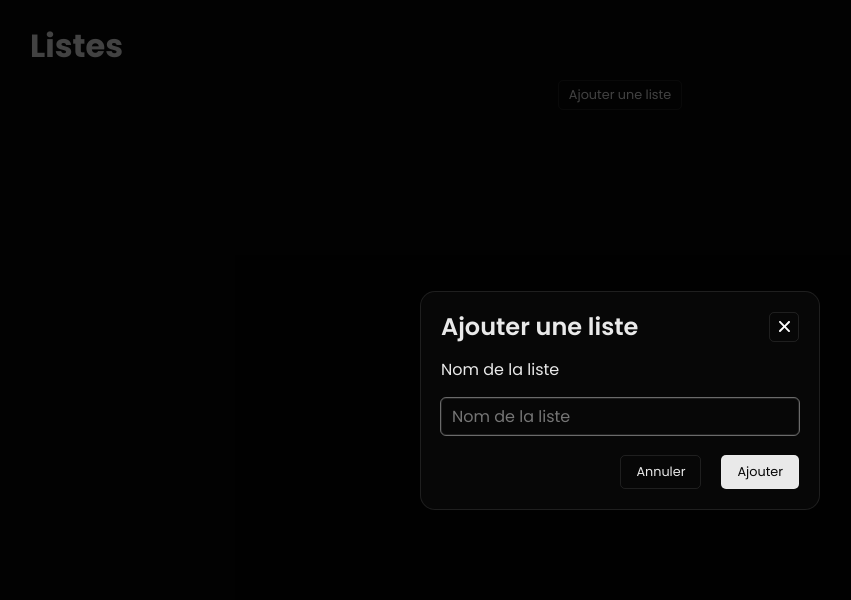
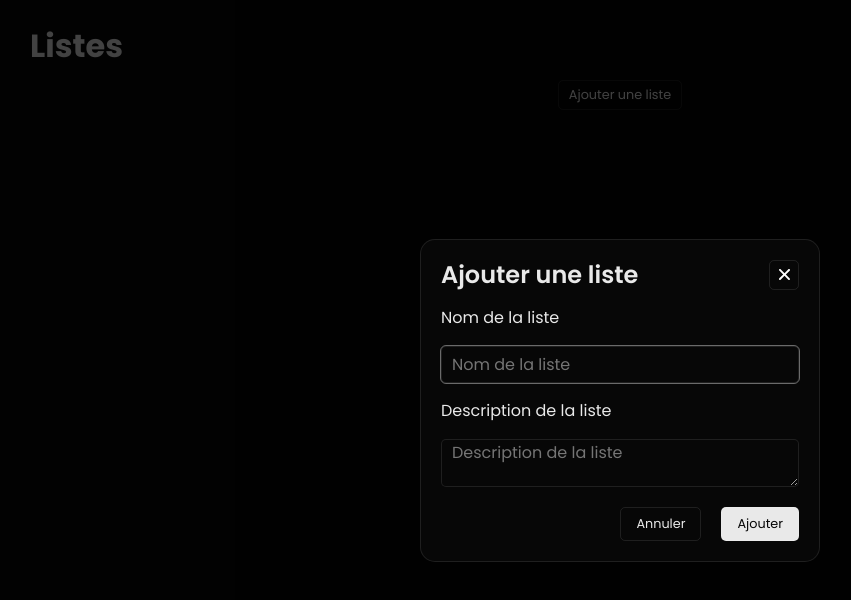
Before and after one commit to Ruben-DC/vueLists, a Vue app: page / in a window 1280 px wide. Both pictures are taken after a click on the button "Ajouter une liste". Shown: the top 600 px of the page, without its empty margins (20-871 px from the left). Built offline with nearby package versions, Linux system fonts and the light colour scheme.

Commit message:
Refactor modal components and add item and list descriptions

```diff
--- a/src/components/modal/AddItemModal.vue
+++ b/src/components/modal/AddItemModal.vue
@@ -1,15 +1,19 @@
 <script setup>
 import Modal from './ModalComponent.vue';
 import { ref, watchEffect } from 'vue';
+import { useListsStore } from '@/stores/listStore';
+
+const props = defineProps({
+	listId: Number
+});
+
+const listsStore = useListsStore();
 
 const modalInstance = ref(null);
 const itemNameInput = ref(null);
-const itemDescriptionInput = ref(null);
 const itemName = ref('');
-const itemDescription = ref('');
 const handleCancel = () => {
 	itemName.value = '';
-	itemDescription.value = '';
 	modalInstance.value.closeModal();
 };
 
@@ -18,8 +22,13 @@ const handleSubmit = () => {
 		return;
 	}
 
+	listsStore.addItemToList(props.listId, {
+		name: itemName.value.trim(),
+		date: Date.now(),
+		id: Date.now()
+	});
+
 	itemName.value = '';
-	itemDescription.value = '';
 	modalInstance.value.closeModal();
 };
 
@@ -46,23 +55,12 @@ watchEffect(() => {
 				class="modal__input"
 				id="item-name"
 				type="text"
-				placeholder="Nom de la liste"
+				placeholder="Nom de l'item"
 				@keyup.enter="handleSubmit"
 				@keyup.escape="handleCancel"
 				v-model="itemName"
 				ref="itemNameInput"
 			/>
-
-			<label for="item-description">Description de l'item</label>
-			<textarea
-				class="modal__input"
-				id="item-description"
-				placeholder="Description de la liste"
-				@keyup.enter="handleSubmit"
-				@keyup.escape="handleCancel"
-				v-model="itemDescription"
-				ref="itemDescriptionInput"
-			></textarea>
 		</template>
 
 		<template #actions>
@@ -73,13 +71,9 @@ watchEffect(() => {
 </template>
 
 <style lang="scss" scoped>
-textarea {
-	resize: vertical;
-	height: 3rem;
-	max-height: 8rem;
-}
 .modal {
 	&__open-button {
+		text-wrap: nowrap;
 		text-decoration: wavy underline #00ff0000;
 		transition: text-decoration 0.2s ease-out;
 
--- a/src/components/modal/AddListModal.vue
+++ b/src/components/modal/AddListModal.vue
@@ -7,8 +7,10 @@ const listsStore = useListsStore();
 
 const modalInstance = ref(null);
 const listName = ref('');
+const listDescription = ref('');
 const handleCancel = () => {
 	listName.value = '';
+	listDescription.value = '';
 	modalInstance.value.closeModal();
 };
 
@@ -17,8 +19,14 @@ const handleSubmit = () => {
 		return;
 	}
 
-	listsStore.addList({ name: listName.value });
+	listsStore.addList({
+		name: listName.value.trim(),
+		description: listDescription.value.trim(),
+		items: [],
+		id: Date.now()
+	});
 	listName.value = '';
+	listDescription.value = '';
 	modalInstance.value.closeModal();
 };
 
@@ -52,6 +60,17 @@ watchEffect(() => {
 				@keyup.enter="handleSubmit"
 				@keyup.escape="handleCancel"
 			/>
+
+			<label for="list-description">Description de la liste</label>
+			<textarea
+				class="modal__input"
+				id="list-description"
+				placeholder="Description de la liste"
+				@keyup.enter="handleSubmit"
+				@keyup.escape="handleCancel"
+				v-model="listDescription"
+				ref="listDescriptionInput"
+			></textarea>
 		</template>
 
 		<template #actions>
@@ -62,6 +81,11 @@ watchEffect(() => {
 </template>
 
 <style lang="scss" scoped>
+textarea {
+	resize: vertical;
+	height: 3rem;
+	max-height: 8rem;
+}
 .modal {
 	&__open-button {
 		padding: 5px 10px;
@@ -79,6 +103,7 @@ watchEffect(() => {
 
 	&__input {
 		padding: 5px 10px;
+		line-height: 1rem;
 
 		border-radius: 5px;
 		color: $text-color;
```
